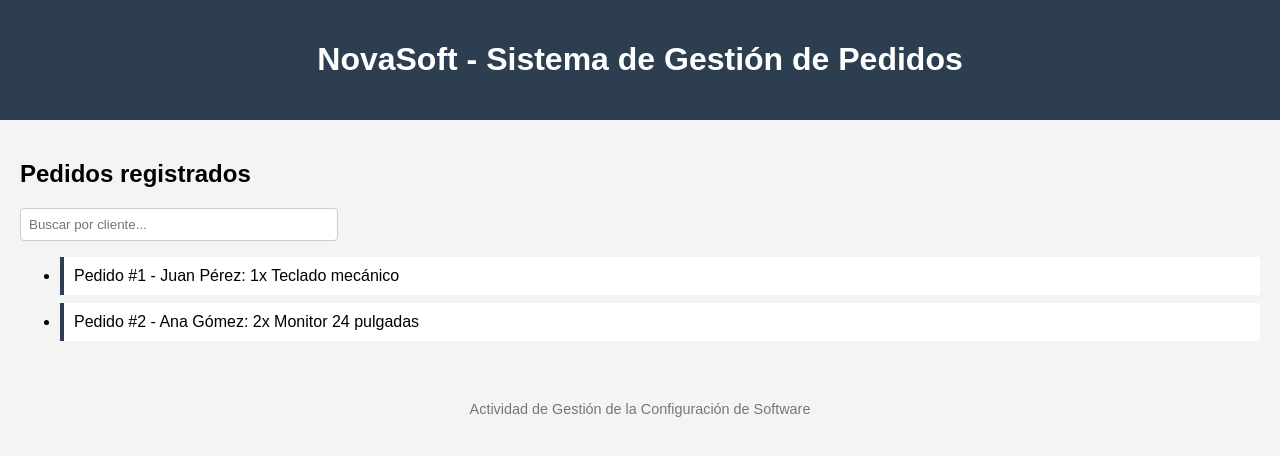
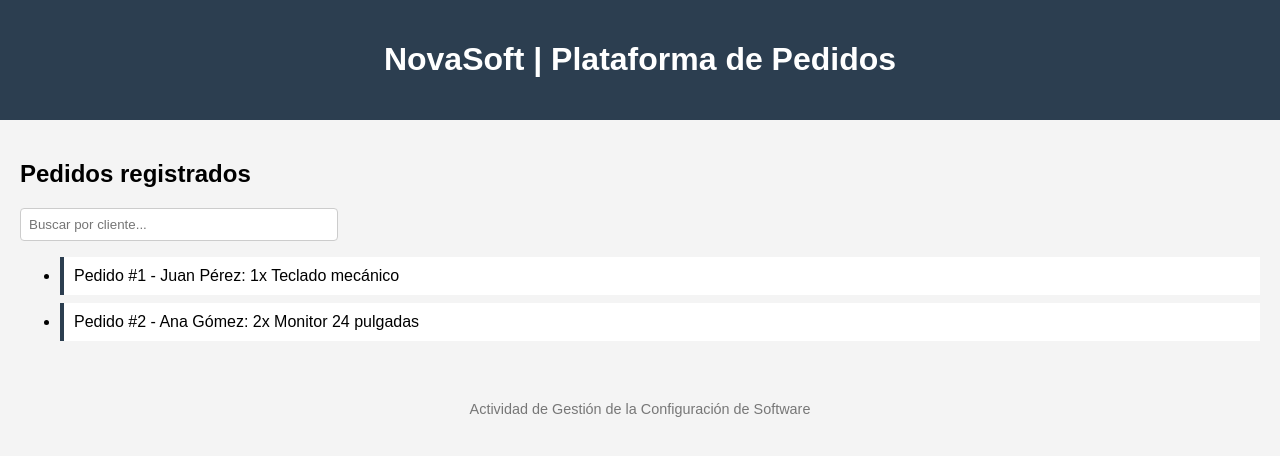
Before and after one commit to melanybermeo/novasoft-gestion-pedidos, a plain HTML site: page index.html in a window 1280 px wide. Drawn offline with Linux system fonts and the light colour scheme.

Commit message:
Actualizar titulo del sistema (version Sergio)

```diff
--- a/index.html
+++ b/index.html
@@ -7,7 +7,7 @@
 </head>
 <body>
   <header>
-    <h1>NovaSoft - Sistema de Gestión de Pedidos</h1>
+    <h1>NovaSoft | Plataforma de Pedidos</h1>
   </header>
 
   <main>
```
